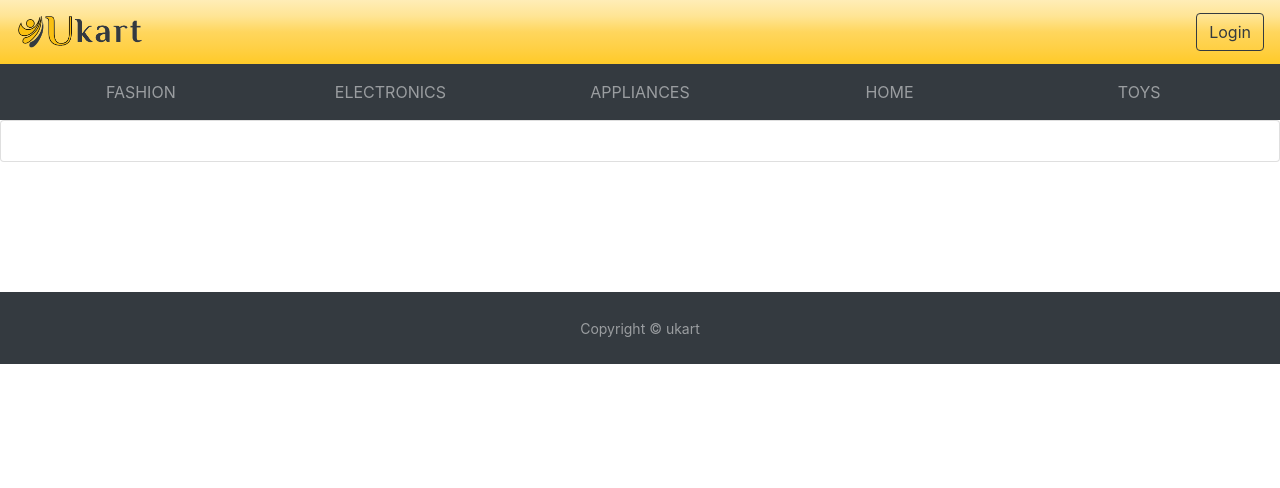
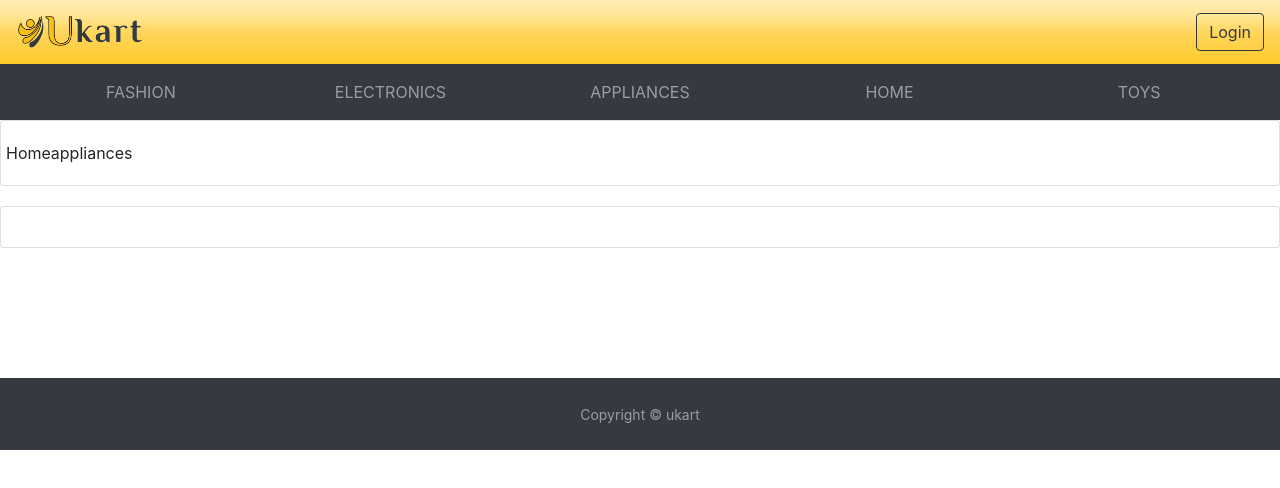
Before and after one commit to UdayakumarU/EcommerceMERN, a React (Create React App) app in the folder ReactApp/: page /category/appliances in a window 1280 px wide. Shown: the top 488 px of the page. Built offline with nearby package versions, Linux system fonts and the light colour scheme.

Commit message:
added breadcrum basic strcture

```diff
--- /dev/null
+++ b/ReactApp/src/components/misc/breadcrum.jsx
@@ -0,0 +1,15 @@
+import React, { Component } from 'react'
+import { Tile } from  '../../library';
+
+class Breadcrum extends Component{
+    render(){
+        const {sections} = this.props;
+        return <Tile>
+            <div className = "row">
+                { sections.map( (section) => <span key={section}>{section}</span>) }
+            </div>
+        </Tile>
+    }
+}
+
+export default Breadcrum;
--- a/ReactApp/src/pages/categoryPage.jsx
+++ b/ReactApp/src/pages/categoryPage.jsx
@@ -5,23 +5,31 @@ import Footer from "../components/misc/footer";
 import Header from "../components/misc/header";
 import Directory from "../components/misc/directory";
 import ProductList from "../components/misc/productList";
-import {getProductsByCategory} from "../utils/util";
+import Breadcrum from "../components/misc/breadcrum";
+
+import {getProductsByCategory, getBreadcrumSections} from "../utils/util";
 
 import { getHomeProducts } from "../redux/product/product.selector";
 
 const mapStateToProps = (state, props) =>{
     const products = getHomeProducts(state);
     const productsByCategory = getProductsByCategory(products, props.match.params.category);
-    return { productsByCategory };
+    const breadcrumSections = getBreadcrumSections([props.match.params.category]);
+    return {
+        productsByCategory,
+        breadcrumSections
+    };
 };
 
 class CategoryPage extends Component {
     render(){
+        const {productsByCategory, breadcrumSections} = this.props;
         return (
             <React.Fragment>
                 <Header/>
                 <Directory/>
-                <ProductList products = {this.props.productsByCategory}/>
+                <Breadcrum sections = {breadcrumSections}/>
+                <ProductList products = {productsByCategory}/>
                 <Footer/>
             </React.Fragment>
         );
--- a/ReactApp/src/utils/util.js
+++ b/ReactApp/src/utils/util.js
@@ -16,3 +16,6 @@ export const getProductById = (products, productId) =>{
 export const getProductsByCategory = (products, category) =>{
     return products.filter( product => getValue(product, 'category', "") === category );
 }
+export const getBreadcrumSections = (sections) =>{
+    return ['Home', ...sections];
+}
```
